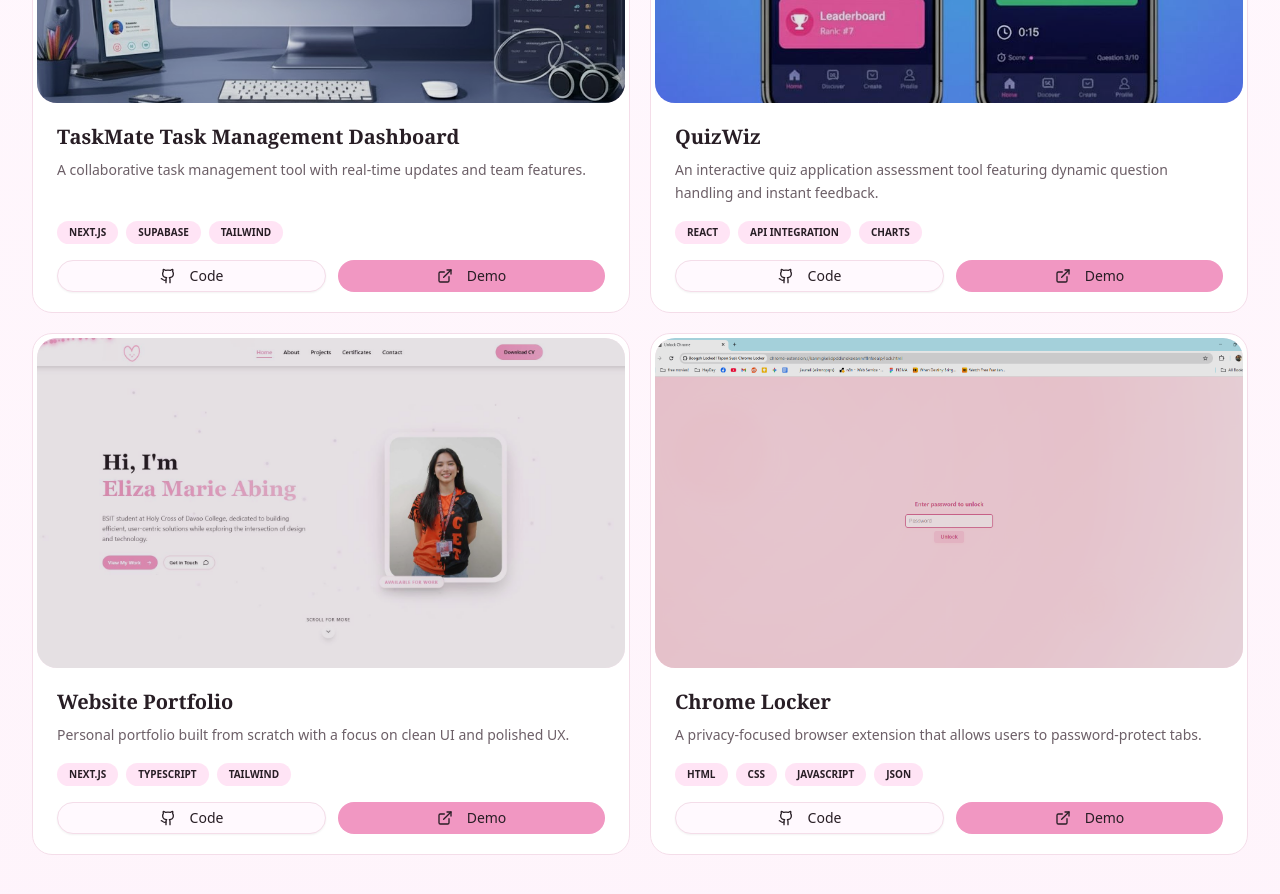
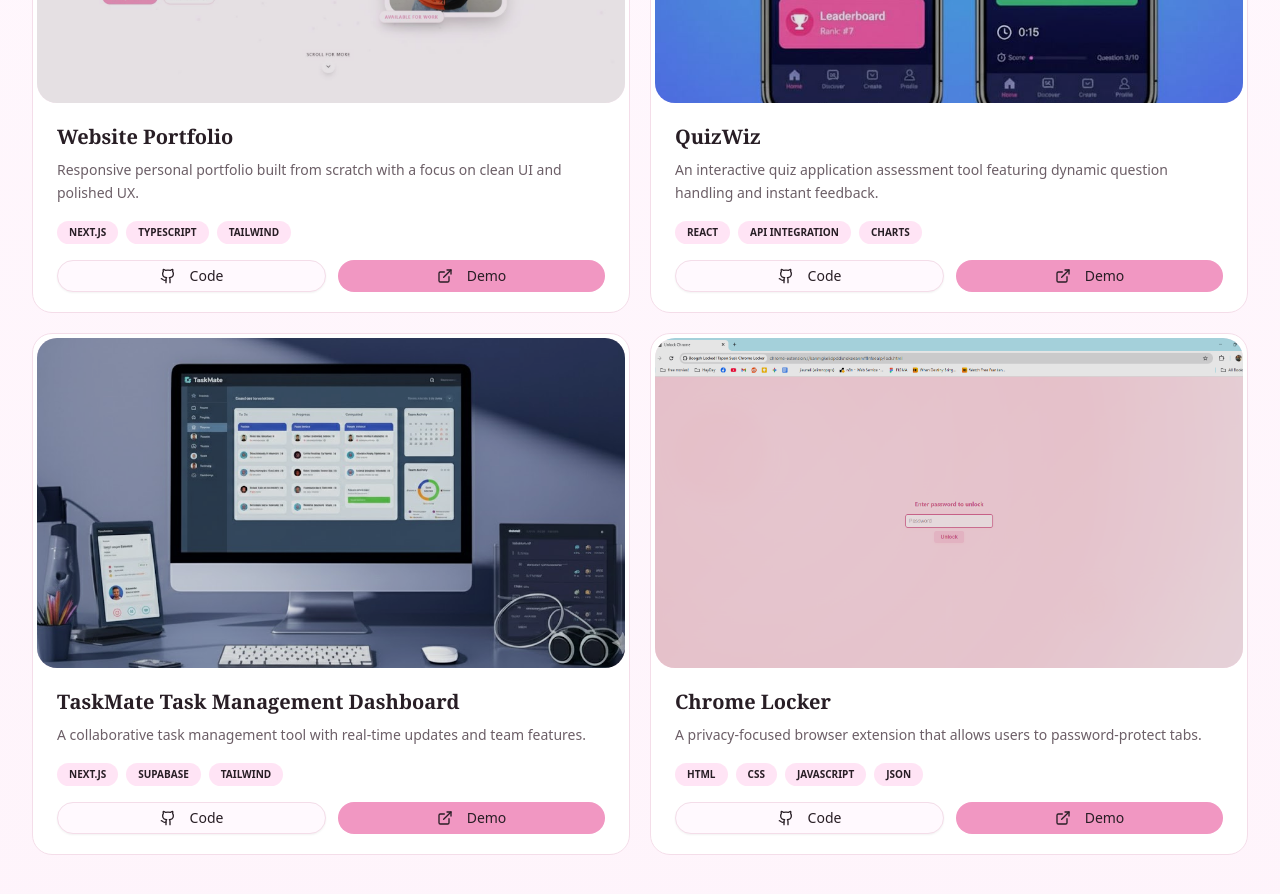
Before and after one commit to dlwlrmwa/eliza-abing-webport, a Next.js app: page / in a window 1280 px wide. Shown: the part 2640-3534 px from the top of the page. Built offline with nearby package versions, Linux system fonts and the light colour scheme; a web font is replaced by a local one.

Commit message:
"all done!"

```diff
--- a/app/journal/page.tsx
+++ b/app/journal/page.tsx
@@ -127,7 +127,7 @@ export default function JournalPage() {
                               <div className="absolute inset-0 bg-black/10 group-hover:bg-transparent transition-colors" />
                             </div>
                             <div className="p-5 bg-white/40 text-center">
-                              <h5 className="font-serif font-semibold text-lg text-foreground/90">Day {day} Highlights</h5>
+                              <h5 className="font-serif font-semibold text-lg text-foreground/90">Day {day}</h5>
                             </div>
                           </div>
                         )
@@ -225,6 +225,7 @@ export default function JournalPage() {
           <DialogContent className="max-w-[85vw] sm:max-w-[80vw] h-[95vh] bg-background/95 backdrop-blur-2xl border-primary/20 p-0 flex flex-col overflow-hidden">
             <DialogHeader className="p-6 shrink-0 flex flex-col items-center justify-center bg-gradient-to-r from-primary/10 via-primary/5 to-primary/10 border-b border-primary/10">
               <DialogTitle className="text-4xl font-serif">Day {selectedDay} Photo Collection</DialogTitle>
+              <p className="text-muted-foreground text-center mt-2">Press Esc or click outside the dialog to close the gallery view. </p>
             </DialogHeader>
 
             <div className="flex-1 overflow-y-auto p-6 sm:p-10 scrollbar-hide">
@@ -248,8 +249,8 @@ export default function JournalPage() {
                   ))
                 })}
               </div>
-              <p className="text-black/60 text-xs text-center font-serif py-4 italic">
-                "Some images displayed belong to their respective owners. Credits given where available." - Eliza, 2025
+              <p className="text-black/90 text-lg text-center font-serif py-1 italic">
+                "Some images displayed belong to their respective owners. Credits given where available." - Eliza Gwapa, 2025
               </p>
             </div>
           </DialogContent>
@@ -282,7 +283,6 @@ export default function JournalPage() {
             <DialogContent className="max-w-[95vw] sm:max-w-4xl h-[88vh] bg-transparent border-0 shadow-none flex items-center justify-center p-0">
               <DialogTitle className="sr-only">{selectedReflection.title}</DialogTitle>
               <div className="relative w-full h-full flex flex-col items-center animate-in zoom-in duration-300">
-                <button onClick={() => setSelectedReflection(null)} className="absolute top-4 right-4 p-2 bg-black/40 text-white rounded-full z-50"><X className="h-5 w-5" /></button>
                 <Image src={selectedReflection.image} alt={selectedReflection.title} fill className="object-contain" />
               </div>
             </DialogContent>
--- a/app/page.tsx
+++ b/app/page.tsx
@@ -66,6 +66,36 @@ const projects = [
   },
   {
     id: 3,
+    title: "Website Portfolio",
+    description:
+      "Responsive personal portfolio built from scratch with a focus on clean UI and polished UX.",
+    images: [
+      { src: "/my-portfolio.JPG", description: "#" },
+      { src: "/my-portfolio.JPG", description: "#" },
+      { src: "/my-portfolio.JPG", description: "#" },
+      { src: "/my-portfolio.JPG", description: "#" },
+    ],
+    tags: ["Next.js", "Typescript", "Tailwind"],
+    github: "#",
+    demo: "https://eliza-abing-port.vercel.app/",
+  },
+  {
+    id: 4,
+    title: "QuizWiz",
+    description:
+      "An interactive quiz application assessment tool featuring dynamic question handling and instant feedback.",
+    images: [
+      { src: "/quizwiz.JPG", description: "Quiz creation interface with multiple question types" },
+      { src: "/quizwiz.JPG", description: "Interactive quiz taking experience" },
+      { src: "/quizwiz.JPG", description: "Real-time results and analytics dashboard" },
+      { src: "/quizwiz.JPG", description: "Score tracking and performance insights" },
+    ],
+    tags: ["React", "API Integration", "Charts"],
+    github: "#",
+    demo: "#",
+  },
+  {
+    id: 5,
     title: "TaskMate Task Management Dashboard",
     description:
       "A collaborative task management tool with real-time updates and team features.",
@@ -76,36 +106,6 @@ const projects = [
       { src: "/taskmate.jpg", description: "Notifications and activity feed" },
     ],
     tags: ["Next.js", "Supabase", "Tailwind"],
-    github: "#",
-    demo: "#",
-  },
-  {
-    id: 4,
-    title: "QuizWiz",
-    description:
-      "An interactive quiz application assessment tool featuring dynamic question handling and instant feedback.",
-    images: [
-      { src: "/quizwiz.jpg", description: "Quiz creation interface with multiple question types" },
-      { src: "/quizwiz.jpg", description: "Interactive quiz taking experience" },
-      { src: "/quizwiz.jpg", description: "Real-time results and analytics dashboard" },
-      { src: "/quizwiz.jpg", description: "Score tracking and performance insights" },
-    ],
-    tags: ["React", "API Integration", "Charts"],
-    github: "#",
-    demo: "#",
-  },
-  {
-    id: 5,
-    title: "Website Portfolio",
-    description:
-      "Personal portfolio built from scratch with a focus on clean UI and polished UX.",
-    images: [
-      { src: "/my-portfolio.JPG", description: "#" },
-      { src: "/my-portfolio.JPG", description: "#" },
-      { src: "/my-portfolio.JPG", description: "#" },
-      { src: "/my-portfolio.JPG", description: "#" },
-    ],
-    tags: ["Next.js", "Typescript", "Tailwind"],
     github: "#",
     demo: "#",
   },
```
